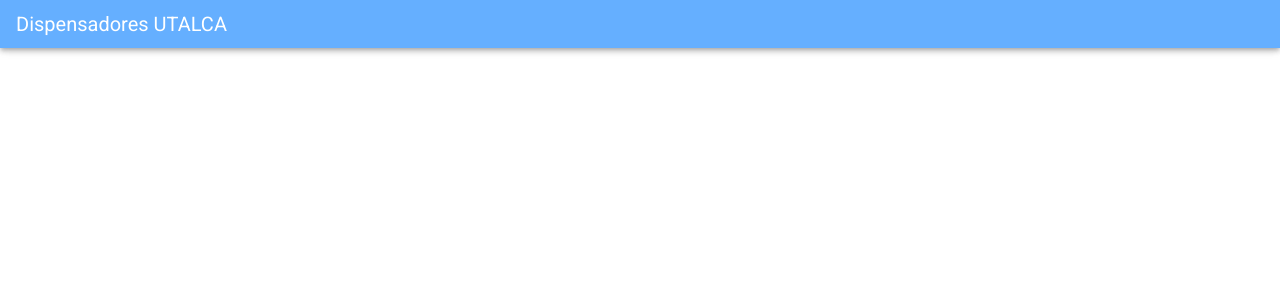
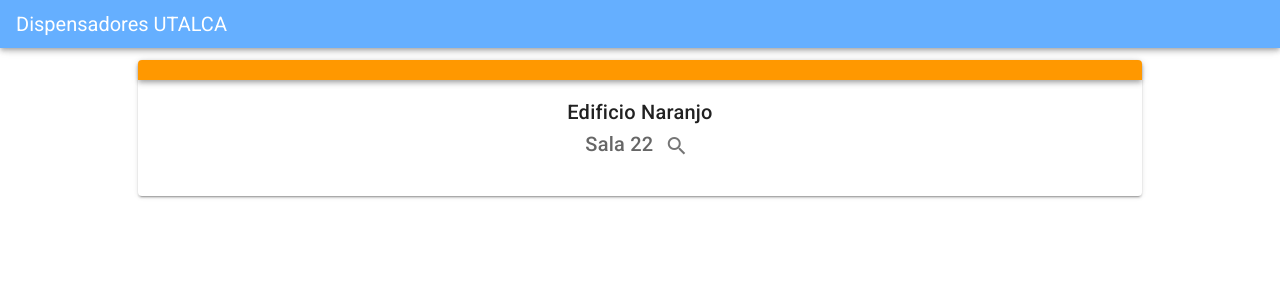
Before and after one commit to Kirikuna/gestion-g3-dispensador, a Nuxt app in the folder frontend/: page /classrooms in a window 1280 px wide. Shown: the top 300 px of the page. Built offline with nearby package versions, Linux system fonts and the light colour scheme.

Commit message:
build(ClassRoom.vue): show classroom

```diff
--- a/frontend/components/BuildingCard.vue
+++ b/frontend/components/BuildingCard.vue
@@ -12,7 +12,7 @@
 
     <v-card-text class='pa-0'>
       <v-row>
-        <v-col cols='12' v-for='room in this.Rooms' :key='room.name'>
+        <v-col cols='12' v-for='room in Rooms' :key='room.name'>
           <room-card class='room-card' :room='room' />
         </v-col>
       </v-row>
--- /dev/null
+++ b/frontend/components/ClassRoom.vue
@@ -0,0 +1,35 @@
+<template>
+  <v-card
+    class='mx-auto'
+    max-width='80%'
+  >
+    <v-toolbar color=orange height='20px'/>
+    <v-card-title class='justify-center'>
+      Edificio Naranjo
+    </v-card-title>
+
+    <v-card-subtitle class='text-center text-h6'>
+      Sala 22
+      <v-btn icon >
+        <v-icon>mdi-magnify</v-icon>
+      </v-btn>
+    </v-card-subtitle>
+
+    <v-card-text>
+      <v-row>
+        <v-col cols='12'>
+        </v-col>
+      </v-row>
+    </v-card-text>
+  </v-card>
+</template>
+
+<script>
+export default {
+  name: 'ClassRoom',
+};
+</script>
+
+<style scoped>
+
+</style>
--- /dev/null
+++ b/frontend/pages/classrooms.vue
@@ -0,0 +1,18 @@
+<template>
+  <div>
+    <class-room/>
+  </div>
+</template>
+
+<script>
+export default {
+  name: 'classrooms',
+  data: () => {
+    return {};
+  },
+};
+</script>
+
+<style scoped>
+
+</style>
```
